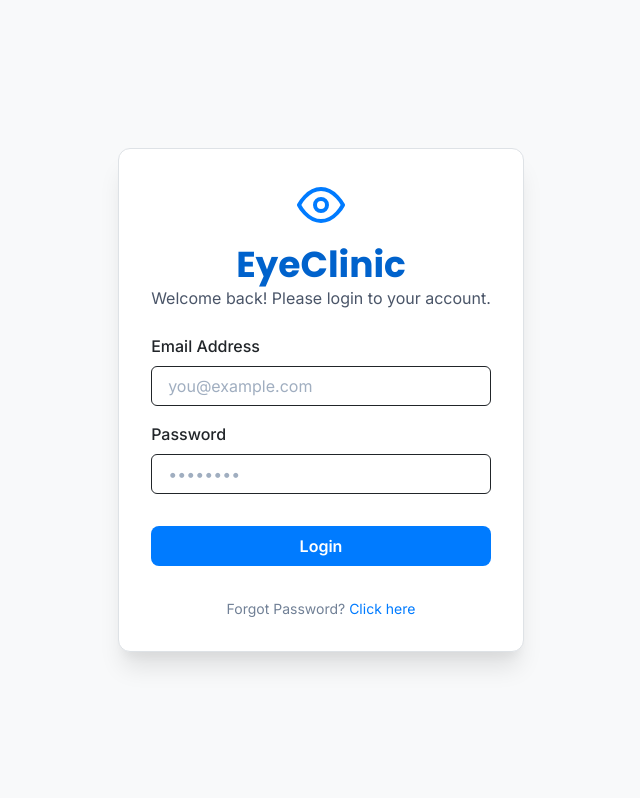
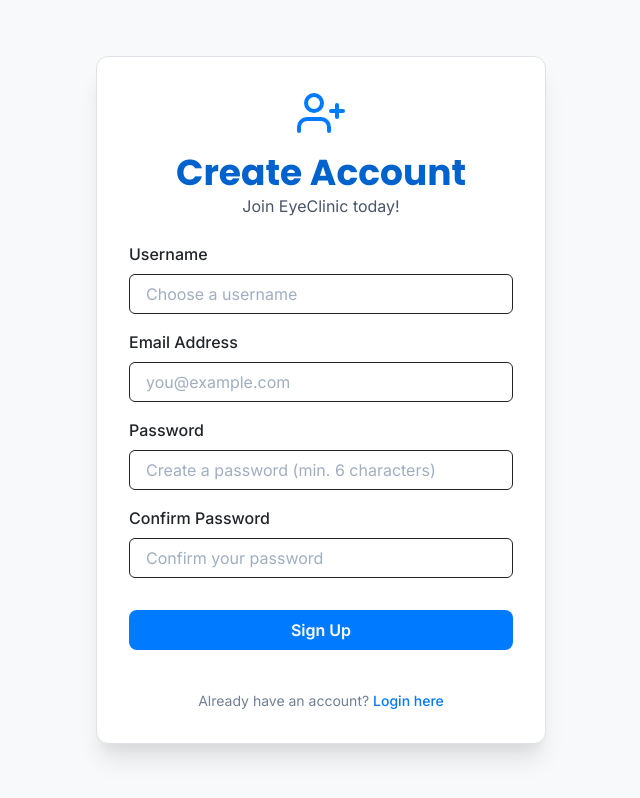
Before and after one commit to Codehub169/tempo-27f0a81e, a React (Create React App) app in the folder frontend/: page /register in a window 1280 px wide. Before the commit this address led to /login. Shown: the whole page, without its empty margins (319-959 px from the left). Built offline with nearby package versions, Linux system fonts and the light colour scheme; no server answers.

Commit message:
Applied user request: it started directly from login page there is no signup page redirection please check that

```diff
--- a/frontend/src/App.js
+++ b/frontend/src/App.js
@@ -3,9 +3,9 @@ import { Routes, Route, Navigate, Outlet, useLocation } from 'react-router-dom';
 import { ChakraProvider, Box } from '@chakra-ui/react';
 import theme from './theme';
 import MainLayout from './components/Layout/MainLayout';
-// Import the main AuthProvider and useAuth hook
 import { AuthProvider as MainAuthProvider, useAuth as useMainAuth } from './contexts/AuthContext';
-import LoginPage from './pages/Auth/LoginPage'; // Import the actual LoginPage
+import LoginPage from './pages/Auth/LoginPage';
+import RegisterPage from './pages/Auth/RegisterPage'; // Import the RegisterPage
 
 // Placeholder Pages (to be implemented in later batches)
 const DashboardPage = () => <Box p={4}>Dashboard Page - Placeholder</Box>;
@@ -22,8 +22,7 @@ const PrivateRoute = () => {
   const location = useLocation();
 
   if (loading) {
-    // Optional: Show a loading spinner or a blank page while auth state is being determined
-    return <Box p={4}>Loading authentication...</Box>;
+    return <Box p={4} textAlign="center" mt="20vh">Loading authentication...</Box>;
   }
 
   if (!isAuthenticated) {
@@ -37,7 +36,7 @@ const FallbackRedirect = () => {
   const { isAuthenticated, loading } = useMainAuth();
 
   if (loading) {
-    return <Box p={4}>Loading...</Box>;
+    return <Box p={4} textAlign="center" mt="20vh">Loading...</Box>;
   }
 
   return <Navigate to={isAuthenticated ? "/dashboard" : "/login"} replace />;
@@ -49,6 +48,7 @@ function App() {
       <MainAuthProvider>
         <Routes>
           <Route path="/login" element={<LoginPage />} />
+          <Route path="/register" element={<RegisterPage />} /> {/* Add register route here */}
           <Route element={<PrivateRoute />}>
             <Route element={<MainLayout />}>
               <Route path="/dashboard" element={<DashboardPage />} />
--- a/frontend/src/pages/Auth/LoginPage.js
+++ b/frontend/src/pages/Auth/LoginPage.js
@@ -1,7 +1,7 @@
 import React, { useState } from 'react';
-import { useNavigate, useLocation } from 'react-router-dom';
+import { useNavigate, useLocation, Link as RouterLink } from 'react-router-dom';
 import {
-  Box, Button, FormControl, FormLabel, Input, VStack, Heading, Text, useToast, Flex, Icon
+  Box, Button, FormControl, FormLabel, Input, VStack, Heading, Text, useToast, Flex, Icon, Link
 } from '@chakra-ui/react';
 import { FiEye } from 'react-icons/fi'; // Using FiEye as a placeholder for the logo
 import { useAuth } from '../../contexts/AuthContext';
@@ -44,12 +44,13 @@ const LoginPage = () => {
         boxShadow="xl"
         bg="white"
         textAlign="center"
+        w="full"
       >
         <VStack spacing={6} align="stretch">
           <Box textAlign="center">
             <Icon as={FiEye} w={12} h={12} color="brand.500" mx="auto" />
             <Heading as="h1" size="xl" mt={2} color="brand.600" fontFamily="heading">
-              EyeClinic
+              EyeClinic Login
             </Heading>
             <Text fontSize="md" color="gray.600">
               Welcome back! Please login to your account.
@@ -66,6 +67,7 @@ const LoginPage = () => {
                   onChange={(e) => setEmail(e.target.value)}
                   placeholder="you@example.com"
                   focusBorderColor="brand.400"
+                  autoComplete="email"
                 />
               </FormControl>
 
@@ -75,8 +77,11 @@ const LoginPage = () => {
                   type="password"
                   value={password}
                   onChange={(e) => setPassword(e.target.value)}
-                  placeholder="••••••••"
+                  placeholder="
+privacy_text
+"
                   focusBorderColor="brand.400"
+                  autoComplete="current-password"
                 />
               </FormControl>
 
@@ -93,7 +98,10 @@ const LoginPage = () => {
           </form>
 
           <Text fontSize="sm" color="gray.500" mt={2}>
-            Forgot Password? <Text as="a" href="#" color="brand.500" _hover={{ textDecoration: 'underline' }}>Click here</Text>
+            Forgot Password? <Link href="#" color="brand.500" _hover={{ textDecoration: 'underline' }}>Click here</Link>
+          </Text>
+          <Text fontSize="sm" color="gray.500" mt={2}>
+            Don't have an account? <Link as={RouterLink} to="/register" color="brand.500" fontWeight="medium" _hover={{ textDecoration: 'underline' }}>Sign Up</Link>
           </Text>
         </VStack>
       </Box>
--- /dev/null
+++ b/frontend/src/pages/Auth/RegisterPage.js
@@ -0,0 +1,167 @@
+import React, { useState } from 'react';
+import { useNavigate, Link as RouterLink } from 'react-router-dom';
+import {
+  Box, Button, FormControl, FormLabel, Input, VStack, Heading, Text, useToast, Flex, Icon, Link, FormErrorMessage
+} from '@chakra-ui/react';
+import { FiEye, FiUserPlus } from 'react-icons/fi'; // Using FiEye as a placeholder for the logo
+import api from '../../services/apiService'; // For making API calls
+
+const RegisterPage = () => {
+  const [username, setUsername] = useState('');
+  const [email, setEmail] = useState('');
+  const [password, setPassword] = useState('');
+  const [confirmPassword, setConfirmPassword] = useState('');
+  const [loading, setLoading] = useState(false);
+  const [errors, setErrors] = useState({});
+  const navigate = useNavigate();
+  const toast = useToast();
+
+  const validateForm = () => {
+    const newErrors = {};
+    if (!username.trim()) newErrors.username = 'Username is required.';
+    else if (username.trim().length < 3) newErrors.username = 'Username must be at least 3 characters.';
+
+    if (!email.trim()) newErrors.email = 'Email is required.';
+    else if (!/^[^\s@]+@[^\s@]+\.[^\s@]+$/.test(email)) newErrors.email = 'Invalid email format.';
+
+    if (!password) newErrors.password = 'Password is required.';
+    else if (password.length < 6) newErrors.password = 'Password must be at least 6 characters.';
+
+    if (!confirmPassword) newErrors.confirmPassword = 'Confirm password is required.';
+    else if (password !== confirmPassword) newErrors.confirmPassword = 'Passwords do not match.';
+
+    setErrors(newErrors);
+    return Object.keys(newErrors).length === 0;
+  };
+
+  const handleSubmit = async (e) => {
+    e.preventDefault();
+    if (!validateForm()) return;
+
+    setLoading(true);
+    try {
+      const userData = { username, email, password };
+      // The backend /api/auth/register endpoint will handle this data
+      await api.post('/auth/register', userData);
+
+      toast({
+        title: 'Registration Successful',
+        description: 'Your account has been created. Please login.',
+        status: 'success',
+        duration: 5000,
+        isClosable: true,
+      });
+      navigate('/login');
+    } catch (error) {
+      const errorMsg = error.data?.msg || error.message || 'Registration failed. Please try again.';
+      toast({
+        title: 'Registration Error',
+        description: errorMsg,
+        status: 'error',
+        duration: 5000,
+        isClosable: true,
+      });
+    } finally {
+      setLoading(false);
+    }
+  };
+
+  return (
+    <Flex minH="100vh" align="center" justify="center" bg="gray.50">
+      <Box
+        p={8}
+        maxWidth="450px"
+        borderWidth={1}
+        borderRadius={12}
+        boxShadow="xl"
+        bg="white"
+        textAlign="center"
+        w="full"
+      >
+        <VStack spacing={6} align="stretch">
+          <Box textAlign="center">
+            <Icon as={FiUserPlus} w={12} h={12} color="brand.500" mx="auto" />
+            <Heading as="h1" size="xl" mt={2} color="brand.600" fontFamily="heading">
+              Create Account
+            </Heading>
+            <Text fontSize="md" color="gray.600">
+              Join EyeClinic today!
+            </Text>
+          </Box>
+
+          <form onSubmit={handleSubmit}>
+            <VStack spacing={4}>
+              <FormControl id="username" isInvalid={!!errors.username}>
+                <FormLabel>Username</FormLabel>
+                <Input
+                  type="text"
+                  value={username}
+                  onChange={(e) => setUsername(e.target.value)}
+                  placeholder="Choose a username"
+                  focusBorderColor="brand.400"
+                  autoComplete="username"
+                />
+                {errors.username && <FormErrorMessage>{errors.username}</FormErrorMessage>}
+              </FormControl>
+
+              <FormControl id="email" isInvalid={!!errors.email}>
+                <FormLabel>Email Address</FormLabel>
+                <Input
+                  type="email"
+                  value={email}
+                  onChange={(e) => setEmail(e.target.value)}
+                  placeholder="you@example.com"
+                  focusBorderColor="brand.400"
+                  autoComplete="email"
+                />
+                {errors.email && <FormErrorMessage>{errors.email}</FormErrorMessage>}
+              </FormControl>
+
+              <FormControl id="password" isInvalid={!!errors.password}>
+                <FormLabel>Password</FormLabel>
+                <Input
+                  type="password"
+                  value={password}
+                  onChange={(e) => setPassword(e.target.value)}
+                  placeholder="Create a password (min. 6 characters)"
+                  focusBorderColor="brand.400"
+                  autoComplete="new-password"
+                />
+                {errors.password && <FormErrorMessage>{errors.password}</FormErrorMessage>}
+              </FormControl>
+
+              <FormControl id="confirmPassword" isInvalid={!!errors.confirmPassword}>
+                <FormLabel>Confirm Password</FormLabel>
+                <Input
+                  type="password"
+                  value={confirmPassword}
+                  onChange={(e) => setConfirmPassword(e.target.value)}
+                  placeholder="Confirm your password"
+                  focusBorderColor="brand.400"
+                  autoComplete="new-password"
+                />
+                {errors.confirmPassword && <FormErrorMessage>{errors.confirmPassword}</FormErrorMessage>}
+              </FormControl>
+
+              <Button
+                type="submit"
+                colorScheme="brand"
+                width="full"
+                isLoading={loading}
+                mt={4}
+              >
+                Sign Up
+              </Button>
+            </VStack>
+          </form>
+
+          <Text fontSize="sm" color="gray.500" mt={4}>
+            Already have an account? <Link as={RouterLink} to="/login" color="brand.500" fontWeight="medium" _hover={{ textDecoration: 'underline' }}>Login here</Link>
+          </Text>
+        </VStack>
+      </Box>
+    </Flex>
+  );
+};
+
+export default RegisterPage;
```
